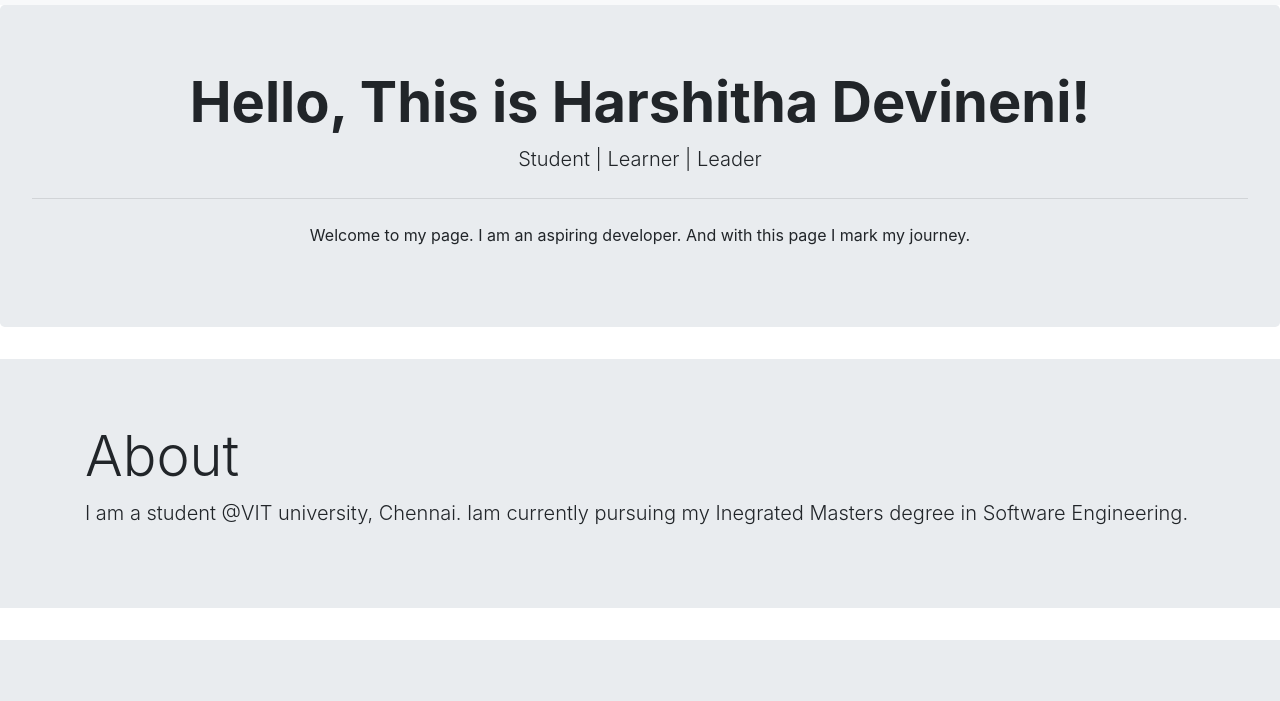
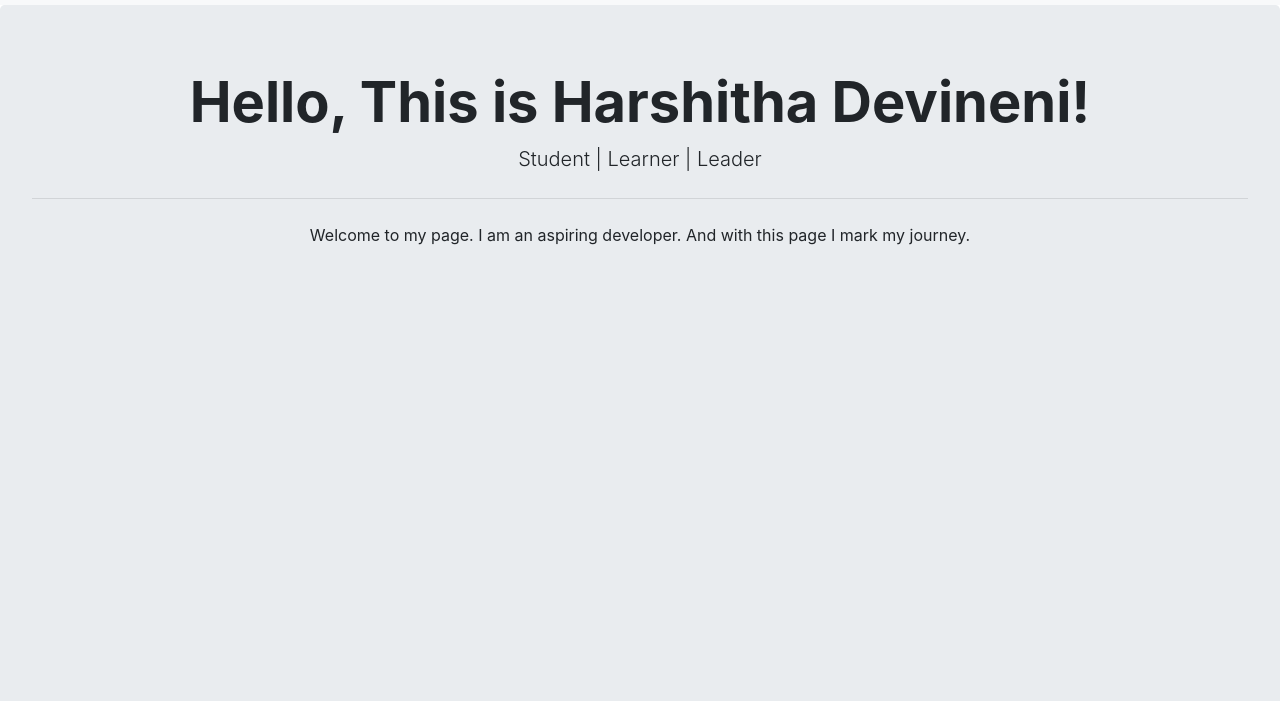
Before and after one commit to harshithadev/harshithadev.github.io, a plain HTML site: page index.html in a window 1280 px wide. Shown: the part 81-782 px from the top of the page. Drawn offline with nearby package versions, Linux system fonts and the light colour scheme.

Commit message:
changed jumbotron to fit screen

```diff
--- a/css/styles.css
+++ b/css/styles.css
@@ -33,3 +33,7 @@
     background-image: url("../img/about-me.png");
     background-color: olive;
 }
+.jumbotron{
+    background-size: cover;
+    min-height: 100vh;
+}
--- a/index.html
+++ b/index.html
@@ -70,12 +70,14 @@
         <main>
 
                <section  id="home">
+                <div class="container-full-bg">
                 <div class="jumbotron">
                     <h1 class="display-4 font-weight-bold">Hello, This is Harshitha Devineni!</h1>
                     <p class="lead">Student | Learner | Leader</p>
                     <hr class="my-4">
                     <p>Welcome to my page. I am an aspiring developer. And with this page I mark my journey.</p>
                   </div>
+                </div>
                </section>
                <section id="aboutme">
                 <div class="jumbotron jumbotron-fluid">
```
